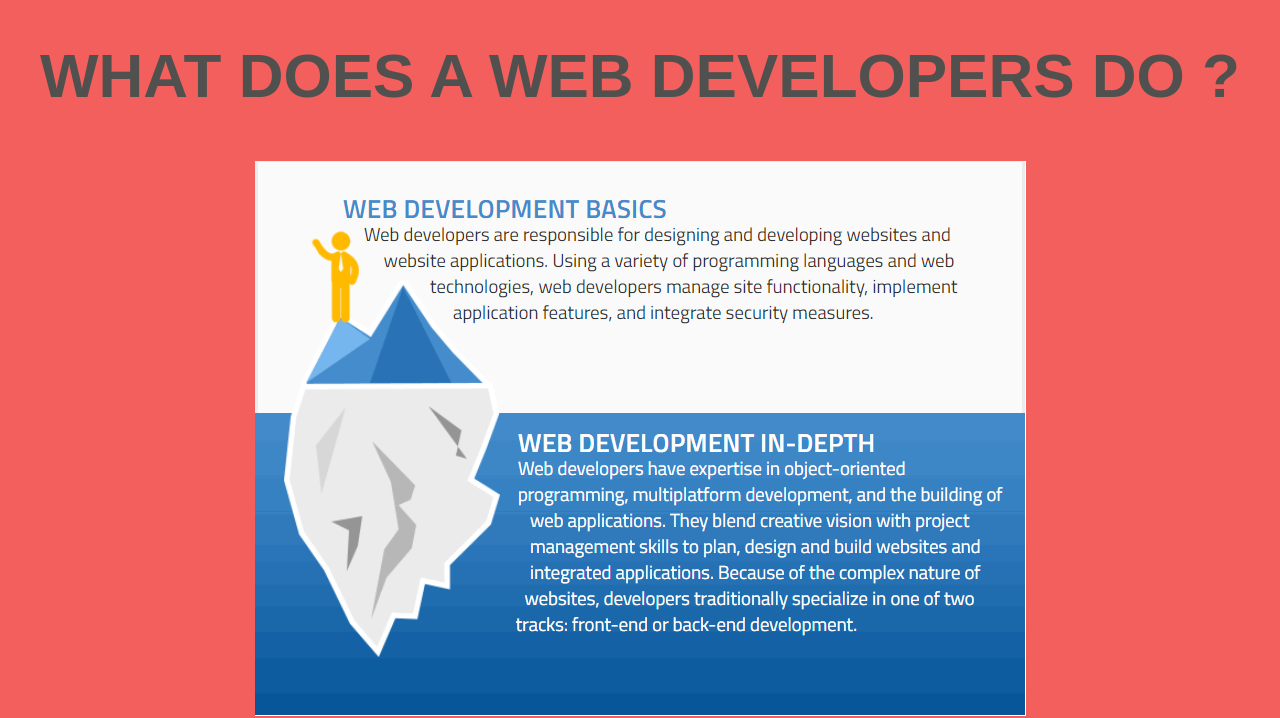
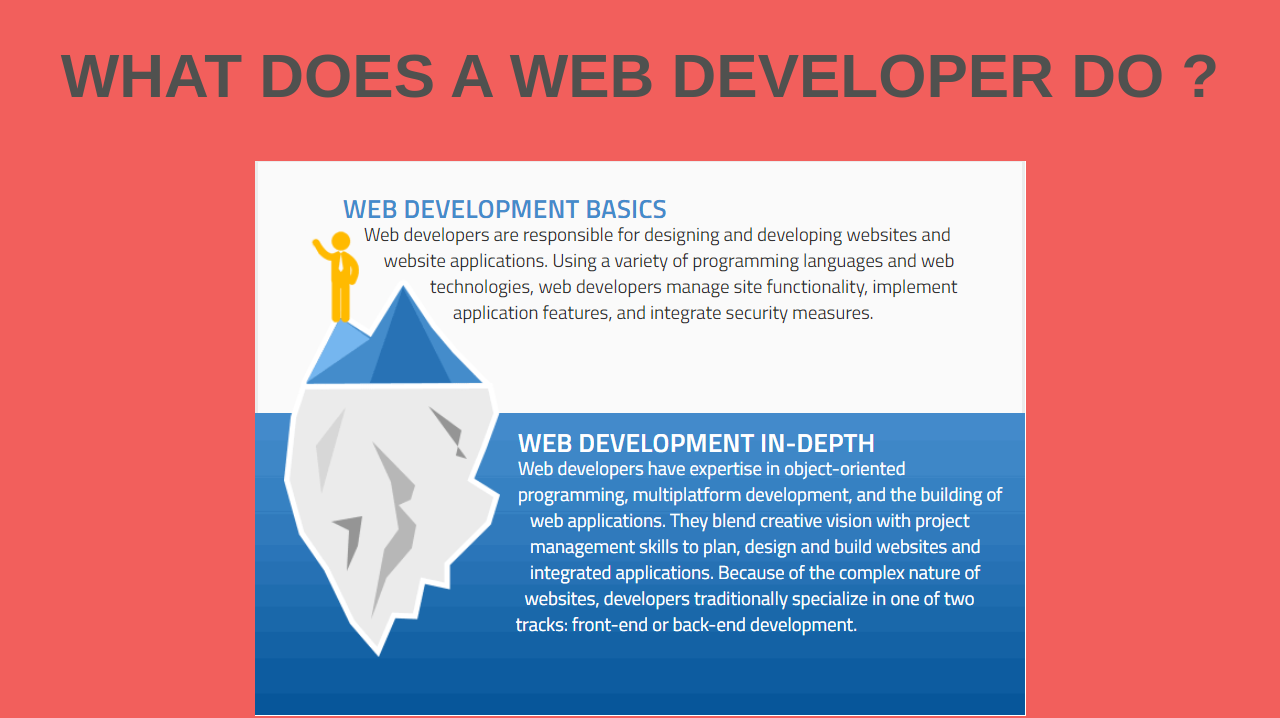
Before and after one commit to geekahert/coding-lab, a plain HTML site: page html/web_development.html in a window 1280 px wide. Shown: the part 105-823 px from the top of the page. Drawn offline with Linux system fonts and the light colour scheme.

Commit message:
Fixed a typo

```diff
--- a/html/web_development.html
+++ b/html/web_development.html
@@ -74,7 +74,7 @@
   <main>
     <div class="content">
       <div class="abouthead">
-        <h1 class="heading">What Does a Web Developers Do ?</h1>
+        <h1 class="heading">What Does a Web Developer Do ?</h1>
       </div>
       <div id="web_image"><img src="../images/web.png"></div>
 
```
